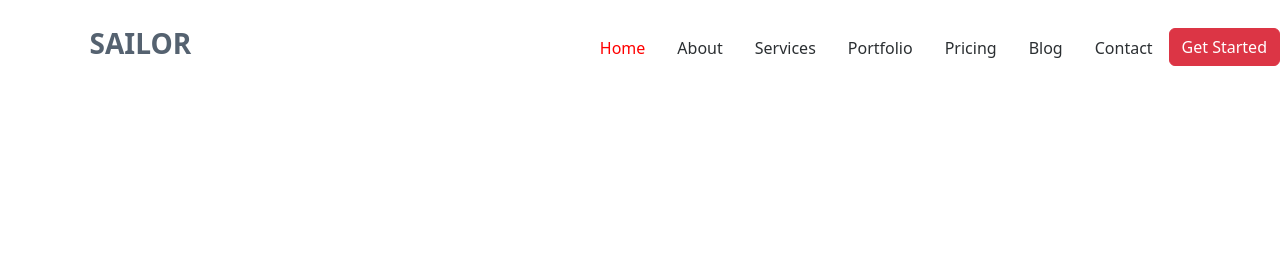
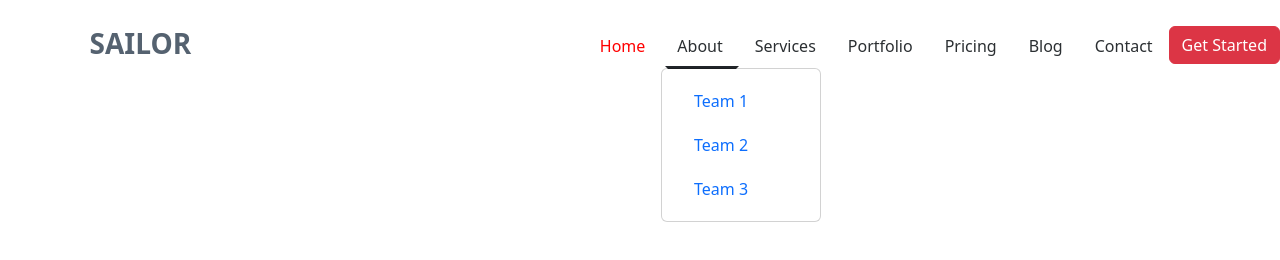
Before and after one commit to markmagdy822000/Sailor-Page, a plain HTML site: page index.html in a window 1280 px wide. Both pictures are taken after a click on the button "About". Drawn offline with Linux system fonts and the light colour scheme.

Commit message:
adding nav-bar dropdown

```diff
--- a/index.html
+++ b/index.html
@@ -11,12 +11,23 @@
 <body >
     <header class="d-flex justify-content-between align-items-center" >
     <h1>SAILOR</h1>
+
     <ul class="nav justify-content-end">
+
         <li class="nav-item ">
           <a class="nav-link text-secondary-emphasis active text-danger" aria-current="page" href="#">Home</a>
         </li>
+
         <li class="nav-item ">
-          <a class="nav-link text-secondary-emphasis" href="#">About</a>
+                <a class="nav-link text-secondary-emphasis " href="#"  role="button" data-bs-toggle="dropdown" aria-expanded="false">About</a>
+                <nav class="nav flex-column dropdown-toggle">
+                    <ul class="dropdown-menu">
+                        <li><a class="nav-link ms-3 my-1 dropdown-item" href="#item-1-1">Team 1</a></li>
+                        <li><a class="nav-link ms-3 my-1 dropdown-item" href="#item-1-2">Team 2</a></li>
+                        <li><a class="nav-link ms-3 my-1 dropdown-item" href="#item-1-2">Team 3</a></li>
+                    </ul>
+                </nav>
+
             </li>
         <li class="nav-item ">
             <a class="nav-link text-secondary-emphasis" href="#">Services</a>
@@ -41,63 +52,8 @@
         </li>
 
     </ul>
+
 </header>
+<script src="./js/bootstrap.bundle.js"></script>
 </body>
 </html>
-
-<!--
-<!DOCTYPE html>
-<html lang="en">
-<head>
-  <meta charset="UTF-8">
-  <meta name="viewport" content="width=device-width, initial-scale=1">
-  <title>Bootstrap Navbar</title>
-
-  <link href="https://cdn.jsdelivr.net/npm/bootstrap@5.3.3/dist/css/bootstrap.min.css" rel="stylesheet">
-</head>
-<body>
-
-
-<nav class="navbar navbar-expand-lg navbar-dark bg-dark">
-  <div class="container-fluid">
-    <a class="navbar-brand" href="#">MySite</a>
-    <button class="navbar-toggler" type="button" data-bs-toggle="collapse" data-bs-target="#mainNavbar" aria-controls="mainNavbar" aria-expanded="false" aria-label="Toggle navigation">
-      <span class="navbar-toggler-icon"></span>
-    </button>
-    <div class="collapse navbar-collapse" id="mainNavbar">
-      <ul class="navbar-nav me-auto mb-2 mb-lg-0">
-        <li class="nav-item">
-          <a class="nav-link active" aria-current="page" href="#">Home</a>
-        </li>
-        <li class="nav-item">
-          <a class="nav-link" href="#">Features</a>
-        </li>
-        <li class="nav-item">
-          <a class="nav-link" href="#">Pricing</a>
-        </li>
-        <li class="nav-item dropdown">
-          <a class="nav-link dropdown-toggle" href="#" id="dropdownMenu" role="button" data-bs-toggle="dropdown" aria-expanded="false">
-            More
-          </a>
-          <ul class="dropdown-menu" aria-labelledby="dropdownMenu">
-            <li><a class="dropdown-item" href="#">About</a></li>
-            <li><a class="dropdown-item" href="#">Contact</a></li>
-            <li><hr class="dropdown-divider"></li>
-            <li><a class="dropdown-item" href="#">Help</a></li>
-          </ul>
-        </li>
-      </ul>
-      <form class="d-flex" role="search">
-        <input class="form-control me-2" type="search" placeholder="Search" aria-label="Search">
-        <button class="btn btn-outline-light" type="submit">Search</button>
-      </form>
-    </div>
-  </div>
-</nav>
-
-
-
-<script src="https://cdn.jsdelivr.net/npm/bootstrap@5.3.3/dist/js/bootstrap.bundle.min.js"></script>
-
-</body>
-</html> -->
```
Lines whose indentation alone changed are shown as unchanged.
